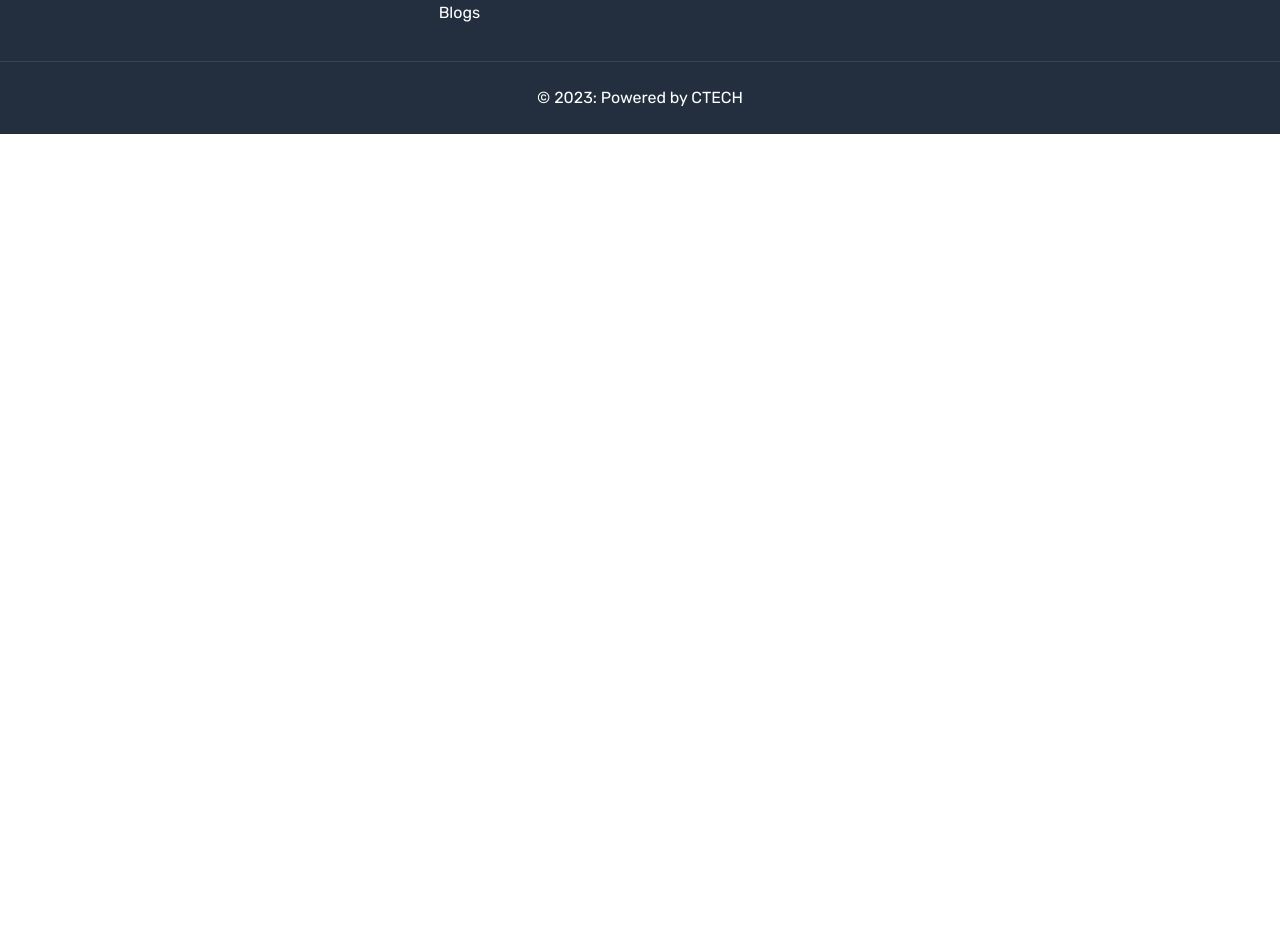
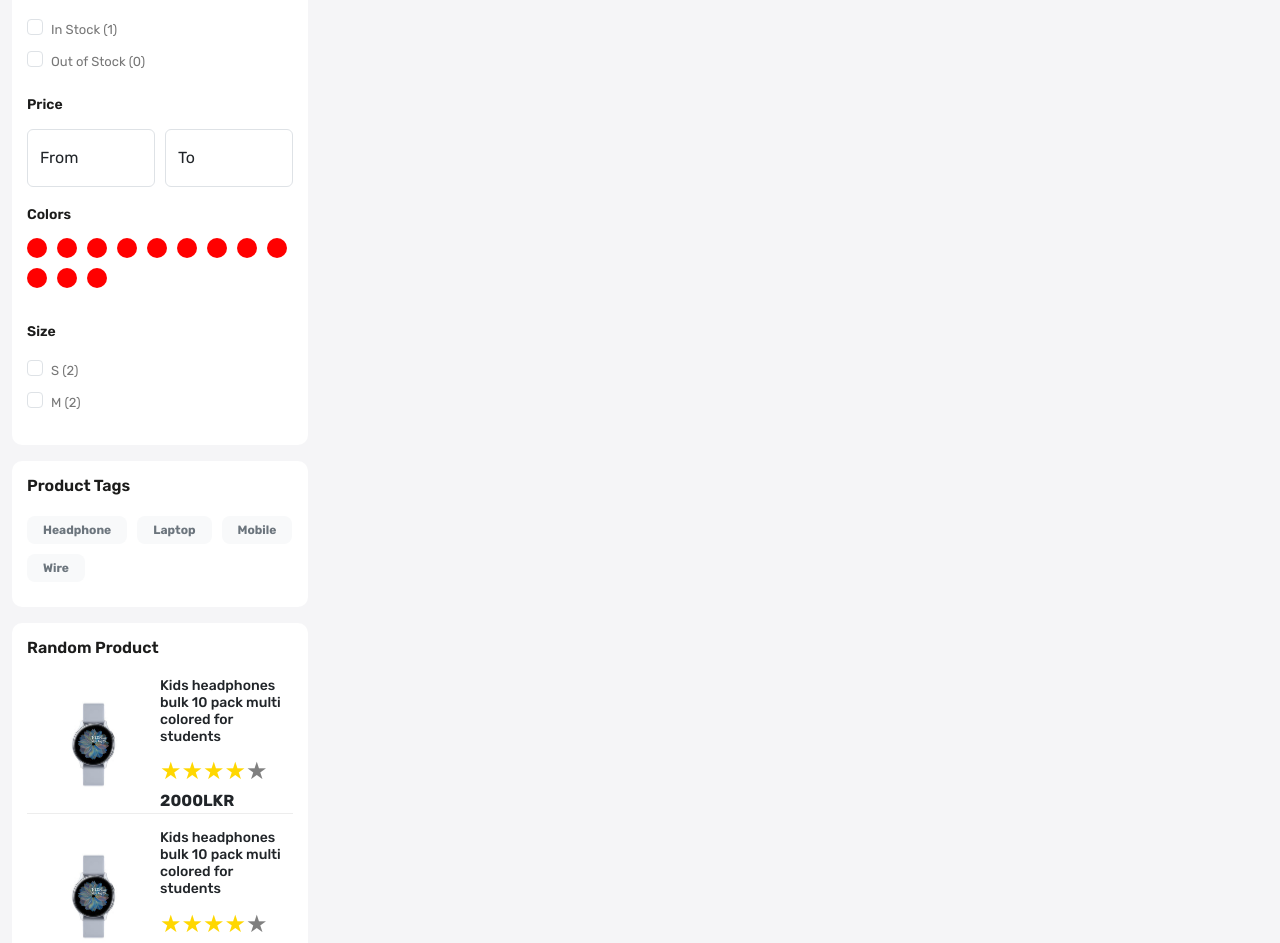
Before and after one commit to P-A-Chathura-Madhava/e_commerce_mern_frontend, a React (Create React App) app: page /store in a window 1280 px wide. Shown: the part 609-1552 px from the top of the page. Before the commit the page ends 800 px from the top, so only its background shows below. Built offline with nearby package versions, Linux system fonts and the light colour scheme.

Commit message:
apply our store side bar

```diff
--- a/package.json
+++ b/package.json
@@ -10,6 +10,7 @@
     "react": "^18.2.0",
     "react-dom": "^18.2.0",
     "react-fast-marquee": "^1.6.0",
+    "react-helmet": "^6.1.0",
     "react-icons": "^4.10.1",
     "react-rating-stars-component": "^2.2.0",
     "react-redux": "^8.1.2",
--- a/src/App.css
+++ b/src/App.css
@@ -405,3 +405,70 @@
 }
 
 /* Famous card ends */
+
+/* Our store */
+
+.filter-card {
+  background-color: white;
+  border-radius: 10px;
+  padding: 15px 15px 25px;
+}
+
+.filter-title {
+  font-size: 16px;
+  line-height: 20px;
+  font-weight: 600;
+  color: var(--color-1c1c1b);
+  margin-bottom: 20px;
+}
+
+.filter-card ul, .filter-card .form-check-label {
+  list-style: none;
+  font-size: 13px;
+  line-height: 30px;
+  color: var(--color-777777);
+  cursor: pointer;
+}
+
+.filter-card .form-check-input:focus {
+  box-shadow: none;
+  border-color: rgba(0, 0, 0, 0.25);
+}
+
+.filter-card .form-check-input:checked {
+  background-color: var(--color-febd69);
+  border-color: var(--color-febd69);
+}
+
+.sub-title {
+  font-size: 14px;
+  font-weight: 600;
+  color: var(--color-1c1c1b);
+  margin-bottom: 15px;
+  margin-top: 20px;
+}
+
+.colors {
+  list-style-type: none;
+  display: flex;
+  flex-wrap: wrap;
+  gap: 10px;
+}
+
+.colors li {
+  width: 20px;
+  height: 20px;
+  background-color: red;
+  border-radius: 50%;
+}
+
+.random-products h5 {
+  font-size: 14px;
+  margin-bottom: 8px;
+}
+
+.random-products:first-child {
+  border-bottom: 1px solid var(--color-ededed);
+}
+
+/* Our store ends */
--- /dev/null
+++ b/src/components/Meta.js
@@ -0,0 +1,13 @@
+import { Helmet } from "react-helmet";
+import React from "react";
+
+const Meta = (props) => {
+  return (
+    <Helmet>
+      <meta charSet="utf-8" />
+      <title>{props.title}</title>
+    </Helmet>
+  );
+};
+
+export default Meta;
--- a/src/pages/OurStore.js
+++ b/src/pages/OurStore.js
@@ -1,12 +1,198 @@
-import React from 'react'
-import BreadCrumb from '../components/BreadCrumb';
+import React from "react";
+import BreadCrumb from "../components/BreadCrumb";
+import Meta from "../components/Meta";
+import ReactStars from "react-rating-stars-component";
 
 const OurStore = () => {
   return (
     <>
-    <BreadCrumb title="Our Store"/>
+      <Meta title={"Our Store"} />
+      <BreadCrumb title="Our Store" />
+      <div className="store-wrapper home-wrapper-2 py-5">
+        <div className="container-xxl">
+          <div className="row">
+            <div className="col-3">
+              <div className="filter-card mb-3">
+                <h3 className="filter-title">Shop By Categories</h3>
+                <div>
+                  <ul className="ps-0">
+                    <li>Watch</li>
+                    <li>Tv</li>
+                    <li>Camera</li>
+                    <li>Laptop</li>
+                  </ul>
+                </div>
+              </div>
+              <div className="filter-card mb-3">
+                <h3 className="filter-title">Filter By</h3>
+                <div>
+                  <h5 className="sub-title ">Availability</h5>
+                  <div>
+                    <div className="form-check">
+                      <input
+                        className="form-check-input"
+                        type="checkbox"
+                        value=""
+                        id=""
+                      />
+                      <label className="form-check-label" htmlFor="">
+                        In Stock (1)
+                      </label>
+                    </div>
+                    <div className="form-check">
+                      <input
+                        className="form-check-input"
+                        type="checkbox"
+                        value=""
+                        id=""
+                      />
+                      <label className="form-check-label" htmlFor="">
+                        Out of Stock (0)
+                      </label>
+                    </div>
+                  </div>
+                  <h5 className="sub-title ">Price</h5>
+                  <div className="d-flex align-items-center gap-10">
+                    <div className="form-floating">
+                      <input
+                        type="email"
+                        className="form-control"
+                        id="floatingInput"
+                        placeholder="name@example.com"
+                      />
+                      <label htmlFor="floatingInput">From</label>
+                    </div>
+                    <div className="form-floating">
+                      <input
+                        type="email"
+                        class="form-control"
+                        id="floatingInput"
+                        placeholder="To"
+                      />
+                      <label htmlFor="floatingInput">To</label>
+                    </div>
+                  </div>
+                  <h5 className="sub-title ">Colors</h5>
+                  <div>
+                    <div className="d-flex flex-wrap">
+                      <ul className="colors ps-0">
+                        <li></li>
+                        <li></li>
+                        <li></li>
+                        <li></li>
+                        <li></li>
+                        <li></li>
+                        <li></li>
+                        <li></li>
+                        <li></li>
+                        <li></li>
+                        <li></li>
+                        <li></li>
+                      </ul>
+                    </div>
+                  </div>
+                  <h5 className="sub-title ">Size</h5>
+                  <div>
+                    <div className="form-check">
+                      <input
+                        className="form-check-input"
+                        type="checkbox"
+                        value=""
+                        id="color-1"
+                      />
+                      <label className="form-check-label" htmlFor="color-1">
+                        S (2)
+                      </label>
+                    </div>
+                    <div className="form-check">
+                      <input
+                        className="form-check-input"
+                        type="checkbox"
+                        value=""
+                        id="color-2"
+                      />
+                      <label className="form-check-label" htmlFor="color-2">
+                        M (2)
+                      </label>
+                    </div>
+                  </div>
+                </div>
+              </div>
+              <div className="filter-card mb-3">
+                <h3 className="filter-title">Product Tags</h3>
+                <div>
+                  <div className="product-tags d-flex flex-wrap align-items-center gap-10">
+                    <span className="badge bg-light text-secondary rounded-3 py-2 px-3">
+                      Headphone
+                    </span>
+                    <span className="badge bg-light text-secondary rounded-3 py-2 px-3">
+                      Laptop
+                    </span>
+                    <span className="badge bg-light text-secondary rounded-3 py-2 px-3">
+                      Mobile
+                    </span>
+                    <span className="badge bg-light text-secondary rounded-3 py-2 px-3">
+                      Wire
+                    </span>
+                  </div>
+                </div>
+              </div>
+              <div className="filter-card mb-3">
+                <h3 className="filter-title">Random Product</h3>
+                <div>
+                  <div className="random-products mb-3 d-flex">
+                    <div className="w-50">
+                      <img
+                        src="images/watch.jpg"
+                        className="img-fluid"
+                        alt="watch"
+                      />
+                    </div>
+                    <div className="w-50">
+                    <h5>
+                      Kids headphones bulk 10 pack multi colored for students
+                    </h5>
+                    <ReactStars
+                      count={5}
+                      size={24}
+                      value={4}
+                      edit={false}
+                      activeColor="#ffd700"
+                    />
+                    <b>2000LKR</b>
+                    </div>
+                  </div>
+                  <div className="random-products d-flex">
+                    <div className="w-50">
+                      <img
+                        src="images/watch.jpg"
+                        className="img-fluid"
+                        alt="watch"
+                      />
+                    </div>
+                    <div className="w-50">
+                    <h5>
+                      Kids headphones bulk 10 pack multi colored for students
+                    </h5>
+                    <ReactStars
+                      count={5}
+                      size={24}
+                      value={4}
+                      edit={false}
+                      activeColor="#ffd700"
+                    />
+                    <b>2000LKR</b>
+                    </div>
+                  </div>
+                </div>
+              </div>
+            </div>
+            <div className="col-9"></div>
+          </div>
+        </div>
+      </div>
     </>
-  )
-}
+  );
+};
 
-export default OurStore
+export default OurStore;
```
Also changed, not shown: 1 other file (tests, documents, lock files or other folders).
